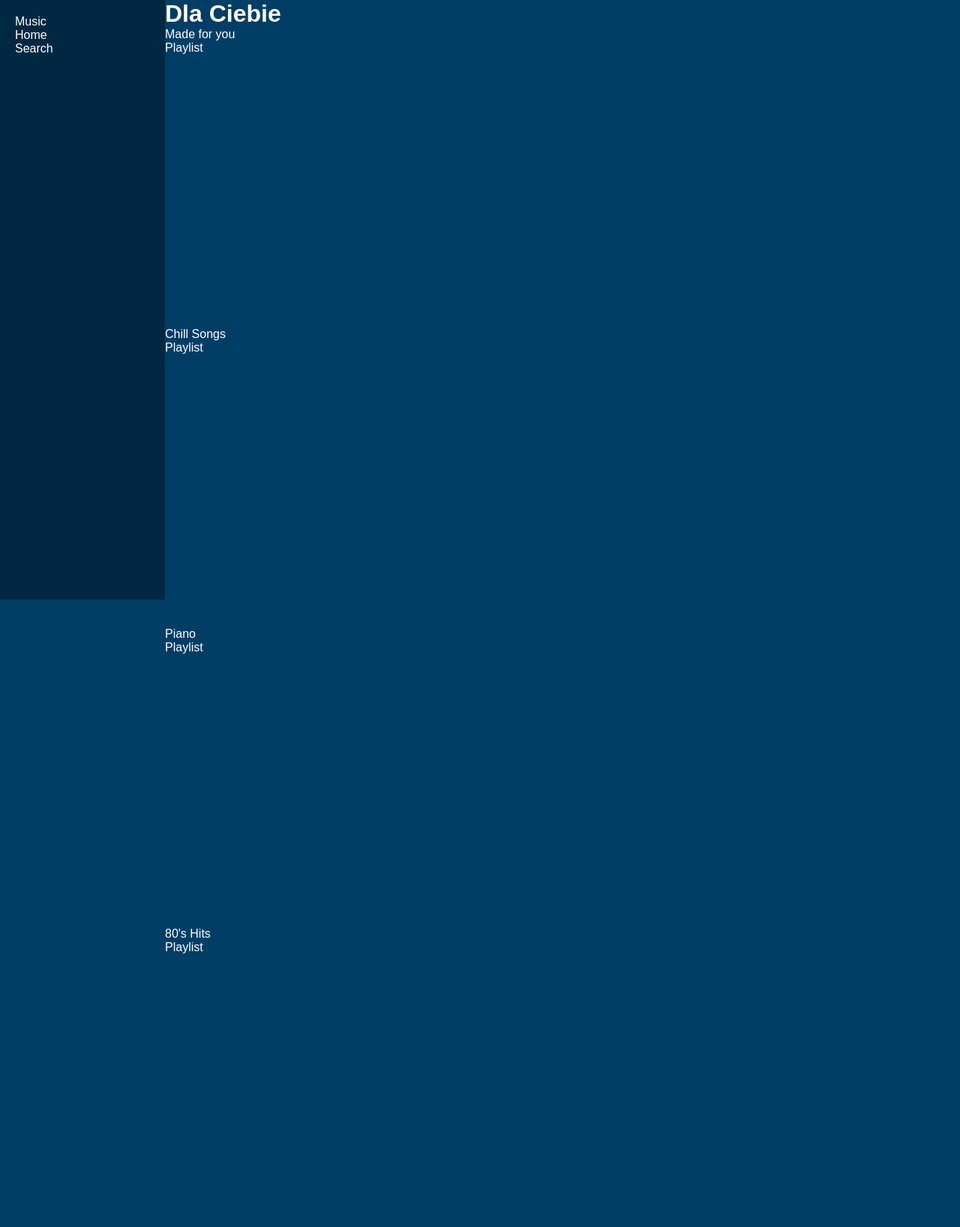
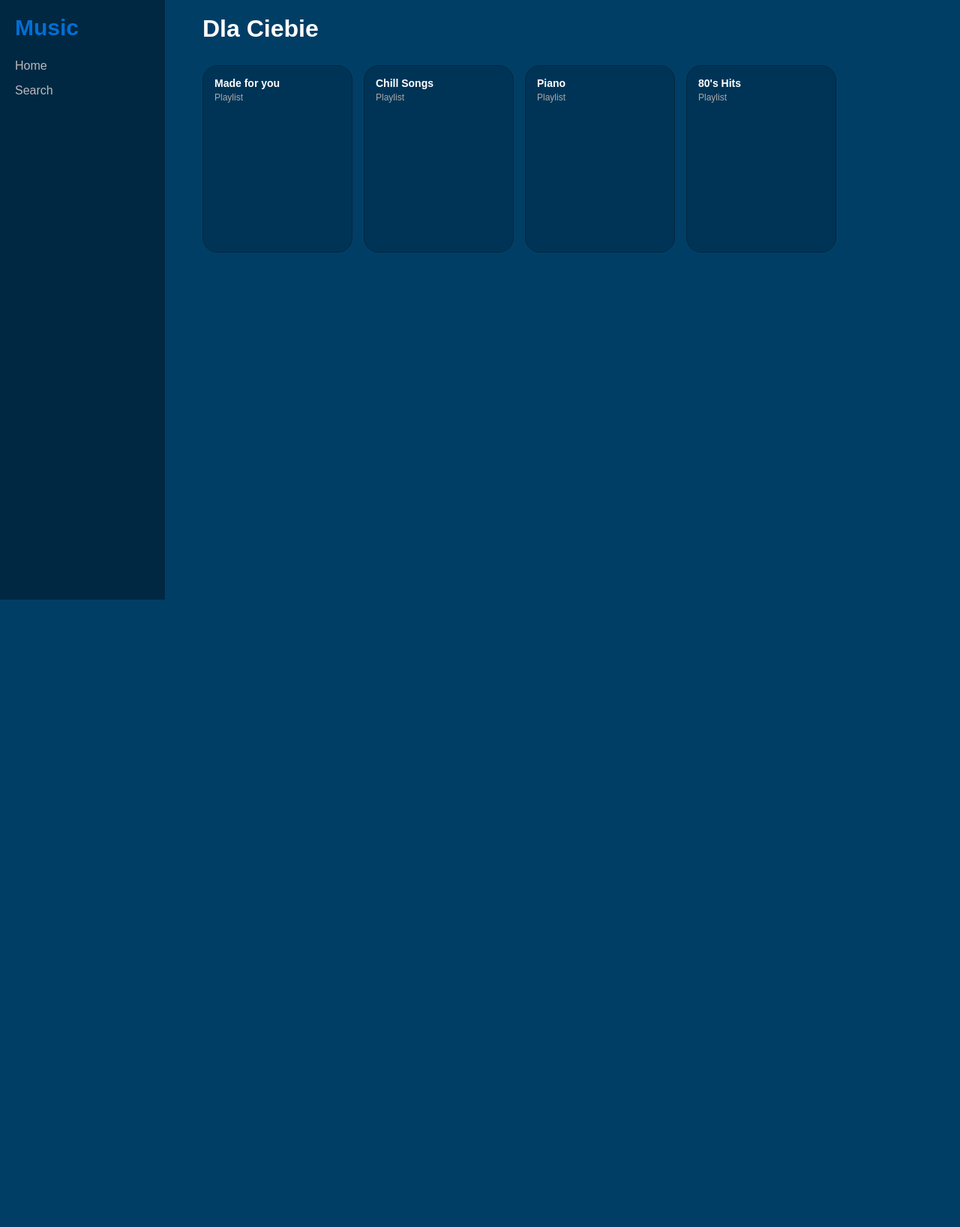
Before and after one commit to Michal1089/basicloginpage, a Flask app: page /welcome in a window 1280 px wide. Shown: the whole page at 75% size. After the commit the page ends 800 px from the top, so only its background shows below. Run offline with Flask 3, Linux system fonts and the light colour scheme; the visitor is signed in with stand-in values (Sample User, id 1).

Commit message:
Add files via upload

```diff
--- a/static/main.css
+++ b/static/main.css
@@ -12,17 +12,75 @@
         height: 100vh;
     }
 
+    .main{
+        margin-left: 50px;
+    }
+
     .sidebar {
         width: 220px;
         background: #002842;
         padding: 20px;
     }
 
+    .logo {
+        font-size: 30px;
+        font-weight: bold;
+        color: #006fd6;
+        margin-bottom: 25px;
+    }
+
+    .menu-item {
+        margin: 15px 0;
+        color: #bbb;
+        cursor: pointer;
+    }
+
+    .menu-item:hover {
+        color: #fff;
+    }
+
+    h1{
+        margin-top: 20px;
+    }
+
     .playlistGrid{
-
+        display: flex;
+        flex-wrap: wrap;
+        gap: 15px;
+        margin-top: 30px;
     }
 
     .card{
-        height: 400px;
+        height: 250px;
         width: 200px;
+        border: 1px solid #002842;
+        border-radius: 20px;
+        background: rgba(1, 45, 75, 0.6);
+        padding: 15px;
+        transition: 0.5s;
     }
+
+    .card:hover {
+        border: 1px solid #006fd6;
+        transform: scale(1.03);
+    }
+
+
+    .card img{
+        width: 100%;
+        height: 140px;
+        object-fit: cover;
+        border-radius: 10px;
+        margin-bottom: 10px;
+    }
+
+    .title {
+        font-size: 14px;
+        font-weight: bold;
+        margin-bottom: 4px;
+    }
+
+    .subtitle {
+        font-size: 12px;
+        color: #aaa;
+    }
```
Also changed, not shown: static/main.html (added, +51 -0 lines).
